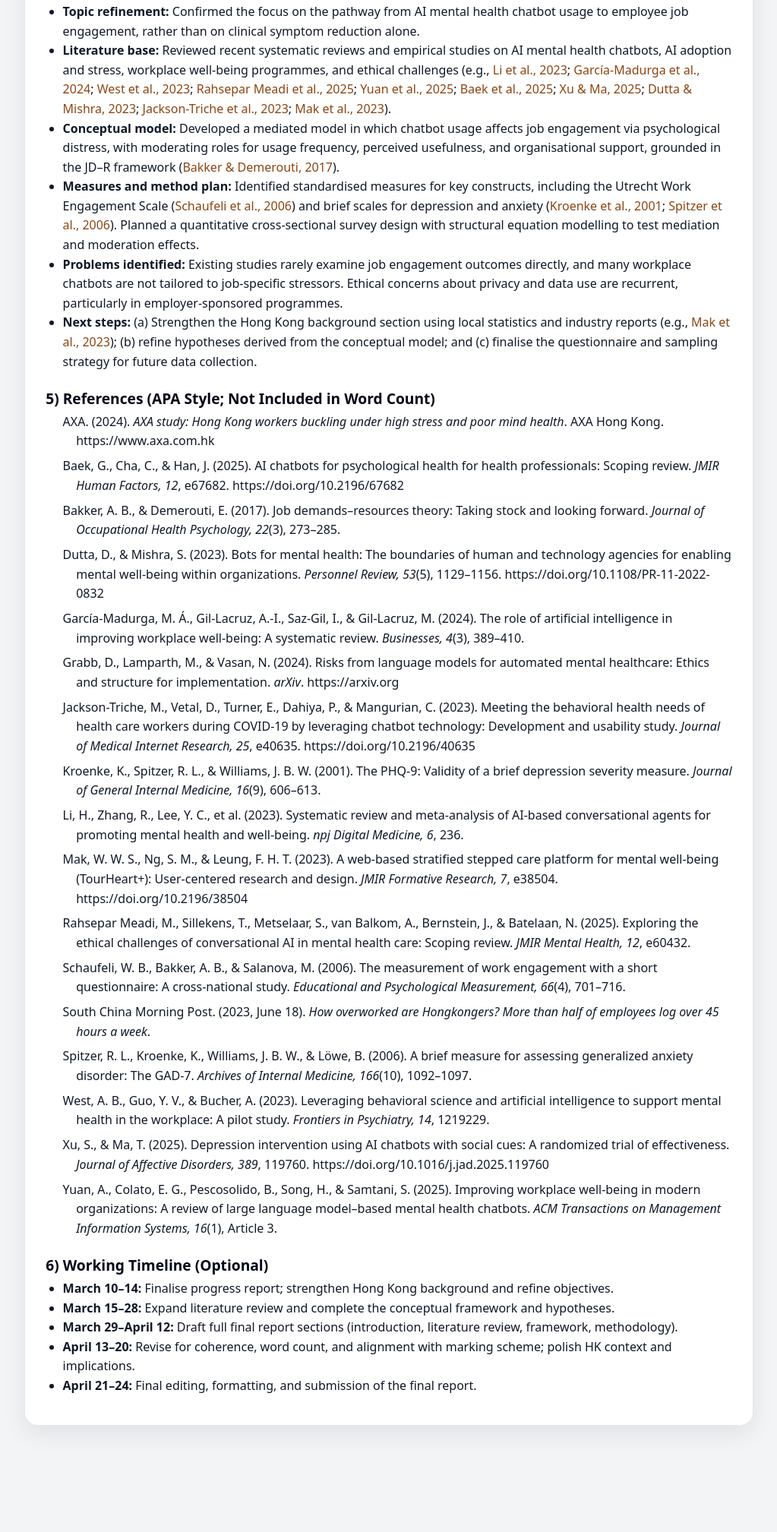
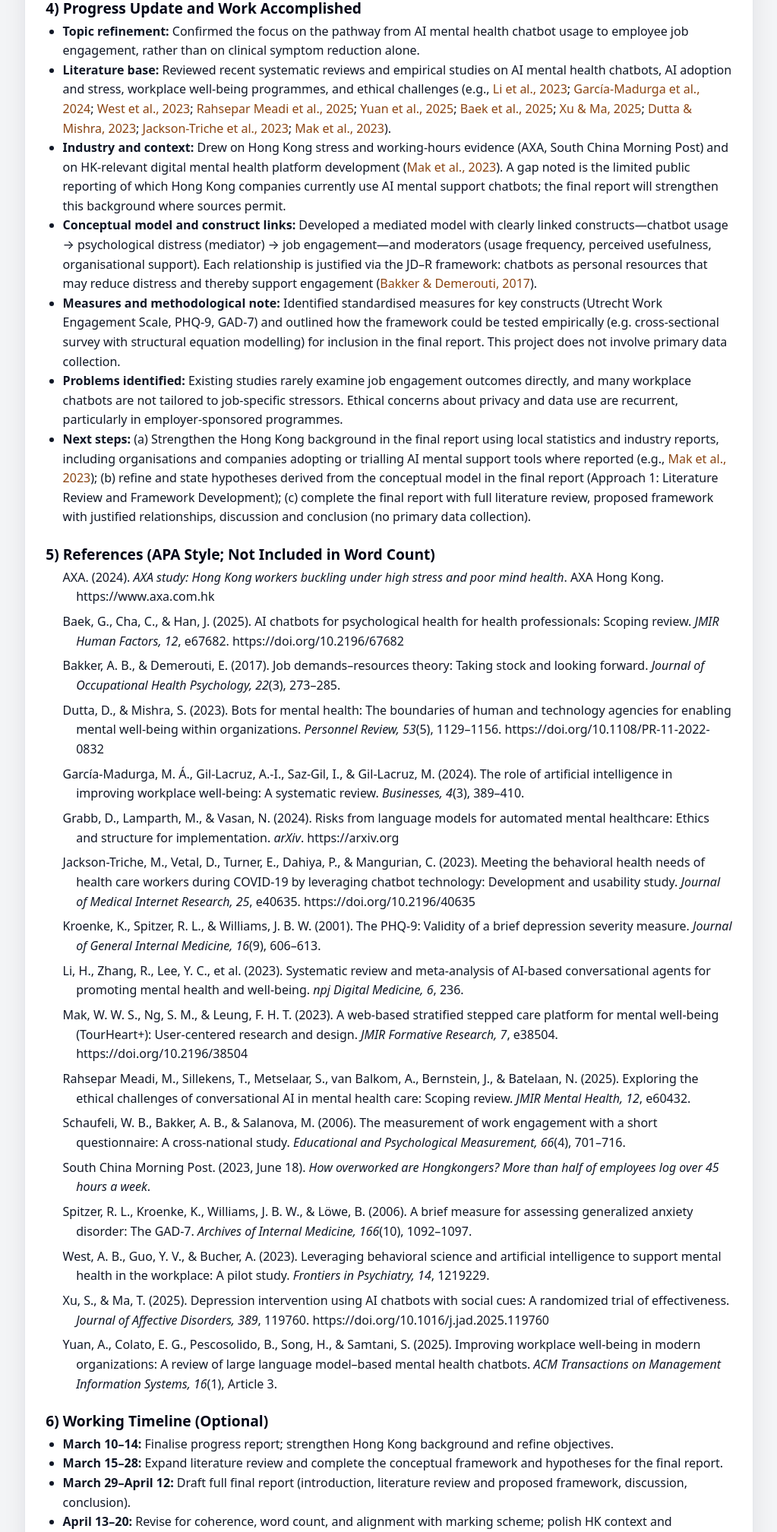
Before and after one commit to beatsaway/quicknote, a plain HTML site: page 4418/progressreport2.html in a window 1280 px wide. Shown: the part 1685-3702 px from the top of the page at 76% size, without its empty margins (128-1151 px from the left). Before the commit the page ends 3610 px from the top, so only its background shows below. Drawn offline with Linux system fonts and the light colour scheme.

Commit message:
Progress report: no data collection; HK companies/organisations context; clear construct links and justification
Made-with: Cursor

```diff
--- a/4418/progressreport2.html
+++ b/4418/progressreport2.html
@@ -30,9 +30,9 @@
     <h2>3) Literature Review</h2>
     <p>
       Workplaces face a growing mental health challenge, with rising levels of stress, burnout, and psychological distress undermining productivity and well-being
-      (<a href="#ref-garcia-madurga" class="citation">García-Madurga et al., 2024</a>). In Hong Kong specifically, survey evidence suggests that employees work some of the longest hours in the world and report high
+      (<a href="#ref-garcia-madurga" class="citation">García-Madurga et al., 2024</a>).       In Hong Kong specifically, survey evidence suggests that employees work some of the longest hours in the world and report high
       rates of work-related stress and burnout (<a href="#ref-axa" class="citation">AXA, 2024</a>; <a href="#ref-scmp" class="citation">South China Morning Post, 2023</a>). These conditions have prompted organisations to experiment with
-      technology-enabled mental health solutions, including AI-powered chatbots that offer on-demand psychoeducation, coping exercises, and emotional support. User-centred design of web-based mental health platforms, including chatbot-style interfaces, has been shown to support uptake and engagement when aligned with users’ needs (<a href="#ref-mak" class="citation">Mak et al., 2023</a>). Real-world programmes have demonstrated feasibility and uptake in large workforces, with chatbots used for triage and navigation to live support (<a href="#ref-jackson-triche" class="citation">Jackson-Triche et al., 2023</a>).
+      technology-enabled mental health solutions, including AI-powered chatbots that offer on-demand psychoeducation, coping exercises, and emotional support. In Hong Kong, insurers, employee assistance providers, and some employers have begun to offer or trial digital mental health and chatbot-style support; local development of user-centred platforms such as stepped-care mental well-being tools illustrates this trend (<a href="#ref-mak" class="citation">Mak et al., 2023</a>). Real-world programmes elsewhere have demonstrated feasibility and uptake in large workforces, with chatbots used for triage and navigation to live support (<a href="#ref-jackson-triche" class="citation">Jackson-Triche et al., 2023</a>).
     </p>
     <p>
       A growing body of research has examined AI mental health chatbots in clinical and quasi-clinical settings. A systematic review and meta-analysis of AI-based
@@ -63,10 +63,11 @@
     <ul>
       <li><strong>Topic refinement:</strong> Confirmed the focus on the pathway from AI mental health chatbot usage to employee job engagement, rather than on clinical symptom reduction alone.</li>
       <li><strong>Literature base:</strong> Reviewed recent systematic reviews and empirical studies on AI mental health chatbots, AI adoption and stress, workplace well-being programmes, and ethical challenges (e.g., <a href="#ref-li" class="citation">Li et al., 2023</a>; <a href="#ref-garcia-madurga" class="citation">García-Madurga et al., 2024</a>; <a href="#ref-west" class="citation">West et al., 2023</a>; <a href="#ref-rahsepar" class="citation">Rahsepar Meadi et al., 2025</a>; <a href="#ref-yuan" class="citation">Yuan et al., 2025</a>; <a href="#ref-baek" class="citation">Baek et al., 2025</a>; <a href="#ref-xu" class="citation">Xu &amp; Ma, 2025</a>; <a href="#ref-dutta" class="citation">Dutta &amp; Mishra, 2023</a>; <a href="#ref-jackson-triche" class="citation">Jackson-Triche et al., 2023</a>; <a href="#ref-mak" class="citation">Mak et al., 2023</a>).</li>
-      <li><strong>Conceptual model:</strong> Developed a mediated model in which chatbot usage affects job engagement via psychological distress, with moderating roles for usage frequency, perceived usefulness, and organisational support, grounded in the JD–R framework (<a href="#ref-bakker" class="citation">Bakker &amp; Demerouti, 2017</a>).</li>
-      <li><strong>Measures and method plan:</strong> Identified standardised measures for key constructs, including the Utrecht Work Engagement Scale (<a href="#ref-schaufeli" class="citation">Schaufeli et al., 2006</a>) and brief scales for depression and anxiety (<a href="#ref-kroenke" class="citation">Kroenke et al., 2001</a>; <a href="#ref-spitzer" class="citation">Spitzer et al., 2006</a>). Planned a quantitative cross-sectional survey design with structural equation modelling to test mediation and moderation effects.</li>
+      <li><strong>Industry and context:</strong> Drew on Hong Kong stress and working-hours evidence (AXA, South China Morning Post) and on HK-relevant digital mental health platform development (<a href="#ref-mak" class="citation">Mak et al., 2023</a>). A gap noted is the limited public reporting of which Hong Kong companies currently use AI mental support chatbots; the final report will strengthen this background where sources permit.</li>
+      <li><strong>Conceptual model and construct links:</strong> Developed a mediated model with clearly linked constructs—chatbot usage → psychological distress (mediator) → job engagement—and moderators (usage frequency, perceived usefulness, organisational support). Each relationship is justified via the JD–R framework: chatbots as personal resources that may reduce distress and thereby support engagement (<a href="#ref-bakker" class="citation">Bakker &amp; Demerouti, 2017</a>).</li>
+      <li><strong>Measures and methodological note:</strong> Identified standardised measures for key constructs (Utrecht Work Engagement Scale, PHQ-9, GAD-7) and outlined how the framework could be tested empirically (e.g. cross-sectional survey with structural equation modelling) for inclusion in the final report. This project does not involve primary data collection.</li>
       <li><strong>Problems identified:</strong> Existing studies rarely examine job engagement outcomes directly, and many workplace chatbots are not tailored to job-specific stressors. Ethical concerns about privacy and data use are recurrent, particularly in employer-sponsored programmes.</li>
-      <li><strong>Next steps:</strong> (a) Strengthen the Hong Kong background section using local statistics and industry reports (e.g., <a href="#ref-mak" class="citation">Mak et al., 2023</a>); (b) refine hypotheses derived from the conceptual model; and (c) finalise the questionnaire and sampling strategy for future data collection.</li>
+      <li><strong>Next steps:</strong> (a) Strengthen the Hong Kong background in the final report using local statistics and industry reports, including organisations and companies adopting or trialling AI mental support tools where reported (e.g., <a href="#ref-mak" class="citation">Mak et al., 2023</a>); (b) refine and state hypotheses derived from the conceptual model in the final report (Approach 1: Literature Review and Framework Development); (c) complete the final report with full literature review, proposed framework with justified relationships, discussion and conclusion (no primary data collection).</li>
     </ul>
 
     <h2>5) References (APA Style; Not Included in Word Count)</h2>
@@ -93,8 +94,8 @@
     <h2>6) Working Timeline (Optional)</h2>
     <ul>
       <li><strong>March 10–14:</strong> Finalise progress report; strengthen Hong Kong background and refine objectives.</li>
-      <li><strong>March 15–28:</strong> Expand literature review and complete the conceptual framework and hypotheses.</li>
-      <li><strong>March 29–April 12:</strong> Draft full final report sections (introduction, literature review, framework, methodology).</li>
+      <li><strong>March 15–28:</strong> Expand literature review and complete the conceptual framework and hypotheses for the final report.</li>
+      <li><strong>March 29–April 12:</strong> Draft full final report (introduction, literature review and proposed framework, discussion, conclusion).</li>
       <li><strong>April 13–20:</strong> Revise for coherence, word count, and alignment with marking scheme; polish HK context and implications.</li>
       <li><strong>April 21–24:</strong> Final editing, formatting, and submission of the final report.</li>
     </ul>
```
Also changed, not shown: 4418/progressreport2c.html (+7 -6 lines).
